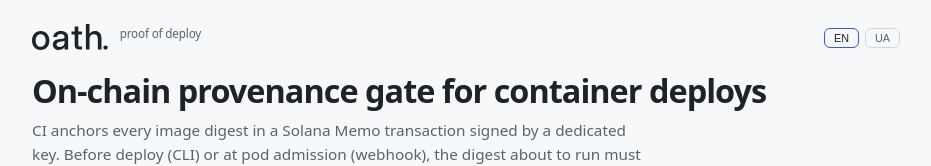
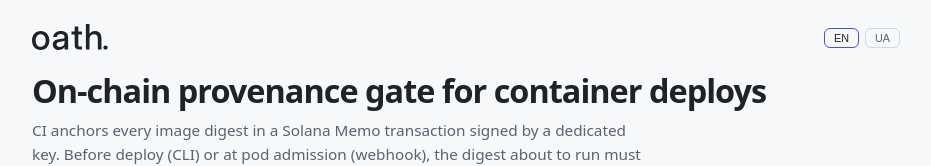
Before and after one commit to Tymofii-thc/Will-be-renaimed, a website: page verifier/index.html in a window 1280 px wide. Shown: the top 166 px of the page, without its empty margins (174-1105 px from the left). Drawn offline with Linux system fonts and the light colour scheme.

Commit message:
Site: remove 'proof of deploy' label from header
Co-Authored-By: Claude Sonnet 5.5 <noreply@anthropic.com>

```diff
--- a/verifier/index.html
+++ b/verifier/index.html
@@ -28,7 +28,6 @@
   .brand { font-weight: 800; font-size: calc(18px * var(--t)); letter-spacing: -.01em; }
   .brand { display: flex; align-items: baseline; }
   .logo { height: 26px; width: auto; display: block; align-self: center; }
-  .brand small { color: var(--muted); font-weight: 400; margin-left: 12px; font-size: calc(13px * var(--t)); }
   .lang button { margin-left: 6px; padding: 3px 9px; font-size: calc(12px * var(--t)); background: transparent; color: var(--muted); border: 1px solid var(--line); border-radius: 6px; cursor: pointer; }
   .lang button.on { color: var(--ink); border-color: var(--accent); }
   h1 { font-size: clamp(calc(26px * var(--t)), 5vw, calc(36px * var(--t))); line-height: 1.15; letter-spacing: -.03em; margin: 0 0 10px; }
@@ -73,7 +72,7 @@
 <body>
 <main>
   <div class="top">
-    <div class="brand"><svg class="logo" xmlns="http://www.w3.org/2000/svg" viewBox="67 -1490 4406 1514" role="img" aria-label="oath"><g fill="currentColor"><path d="M573 24C875 24 1078 -201 1078 -526C1078 -853 875 -1080 573 -1080C271 -1080 67 -853 67 -526C67 -201 271 24 573 24ZM573 -158C392 -158 281 -301 281 -526C281 -753 393 -898 573 -898C753 -898 865 -753 865 -526C865 -302 754 -158 573 -158Z"/><path d="M1647 17C1829 17 1915 -65 1959 -150H1963V0H2171V-724C2171 -939 2012 -1077 1752 -1077C1488 -1077 1317 -935 1307 -734H1514C1522 -831 1614 -904 1749 -904C1883 -904 1962 -830 1962 -728V-719C1962 -642 1896 -644 1698 -620C1483 -595 1281 -543 1281 -302C1281 -91 1437 17 1647 17ZM1690 -153C1567 -153 1491 -207 1491 -298C1491 -405 1595 -446 1710 -463C1822 -479 1934 -496 1963 -519V-395C1963 -265 1876 -153 1690 -153Z"/><path d="M2978 -1056H2764V-1344H2552V-1056H2366V-882H2552V-252C2552 -82 2647 0 2845 0H2978V-174H2875C2791 -174 2764 -201 2764 -279V-882H2978Z"/><path d="M3416 -608C3416 -804 3527 -888 3671 -888C3817 -888 3902 -801 3902 -632V0H4113V-658C4113 -934 3948 -1077 3731 -1077C3594 -1077 3488 -1019 3416 -904V-1490H3205V0H3416Z"/><circle cx="4348.0" cy="-117.0" r="125.0"/></g></svg><small>proof of deploy</small></div>
+    <div class="brand"><svg class="logo" xmlns="http://www.w3.org/2000/svg" viewBox="67 -1490 4406 1514" role="img" aria-label="oath"><g fill="currentColor"><path d="M573 24C875 24 1078 -201 1078 -526C1078 -853 875 -1080 573 -1080C271 -1080 67 -853 67 -526C67 -201 271 24 573 24ZM573 -158C392 -158 281 -301 281 -526C281 -753 393 -898 573 -898C753 -898 865 -753 865 -526C865 -302 754 -158 573 -158Z"/><path d="M1647 17C1829 17 1915 -65 1959 -150H1963V0H2171V-724C2171 -939 2012 -1077 1752 -1077C1488 -1077 1317 -935 1307 -734H1514C1522 -831 1614 -904 1749 -904C1883 -904 1962 -830 1962 -728V-719C1962 -642 1896 -644 1698 -620C1483 -595 1281 -543 1281 -302C1281 -91 1437 17 1647 17ZM1690 -153C1567 -153 1491 -207 1491 -298C1491 -405 1595 -446 1710 -463C1822 -479 1934 -496 1963 -519V-395C1963 -265 1876 -153 1690 -153Z"/><path d="M2978 -1056H2764V-1344H2552V-1056H2366V-882H2552V-252C2552 -82 2647 0 2845 0H2978V-174H2875C2791 -174 2764 -201 2764 -279V-882H2978Z"/><path d="M3416 -608C3416 -804 3527 -888 3671 -888C3817 -888 3902 -801 3902 -632V0H4113V-658C4113 -934 3948 -1077 3731 -1077C3594 -1077 3488 -1019 3416 -904V-1490H3205V0H3416Z"/><circle cx="4348.0" cy="-117.0" r="125.0"/></g></svg></div>
     <div class="lang"><button id="l-en" type="button">EN</button><button id="l-uk" type="button">UA</button></div>
   </div>
 
```
